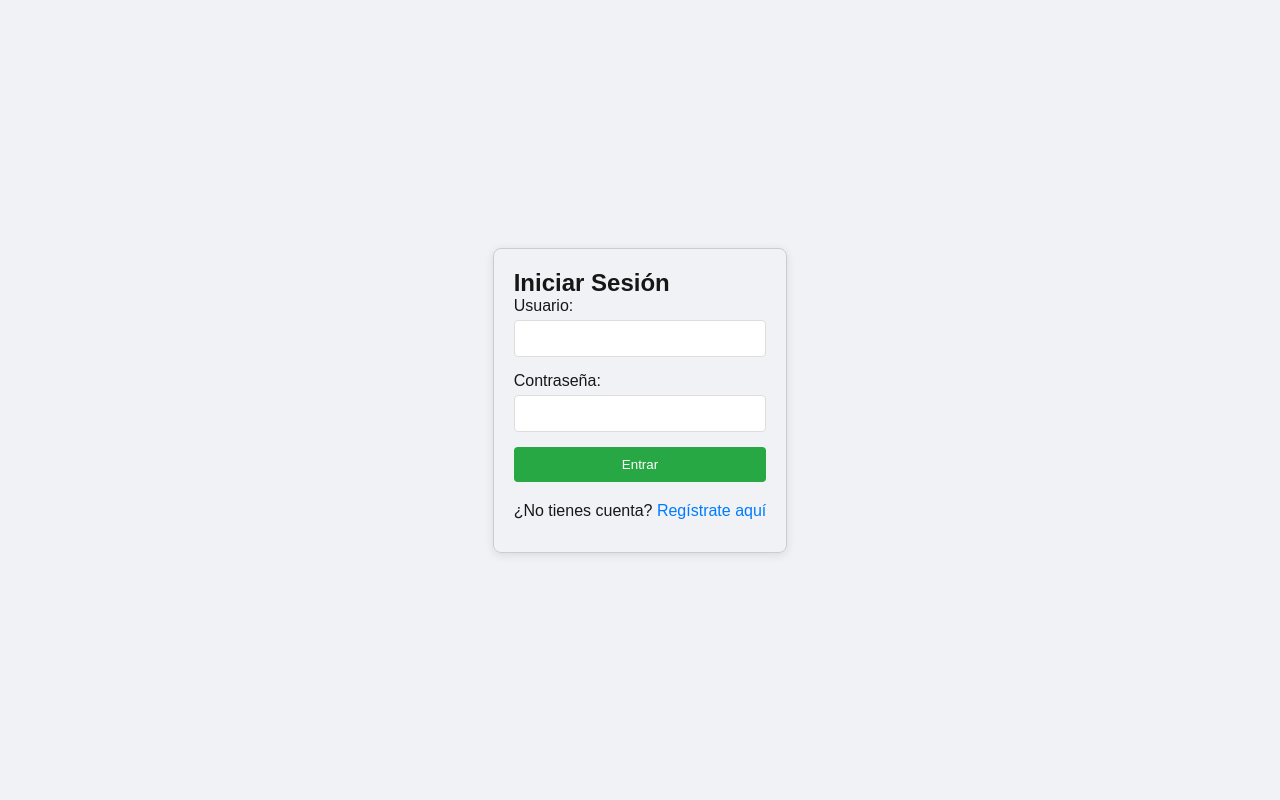
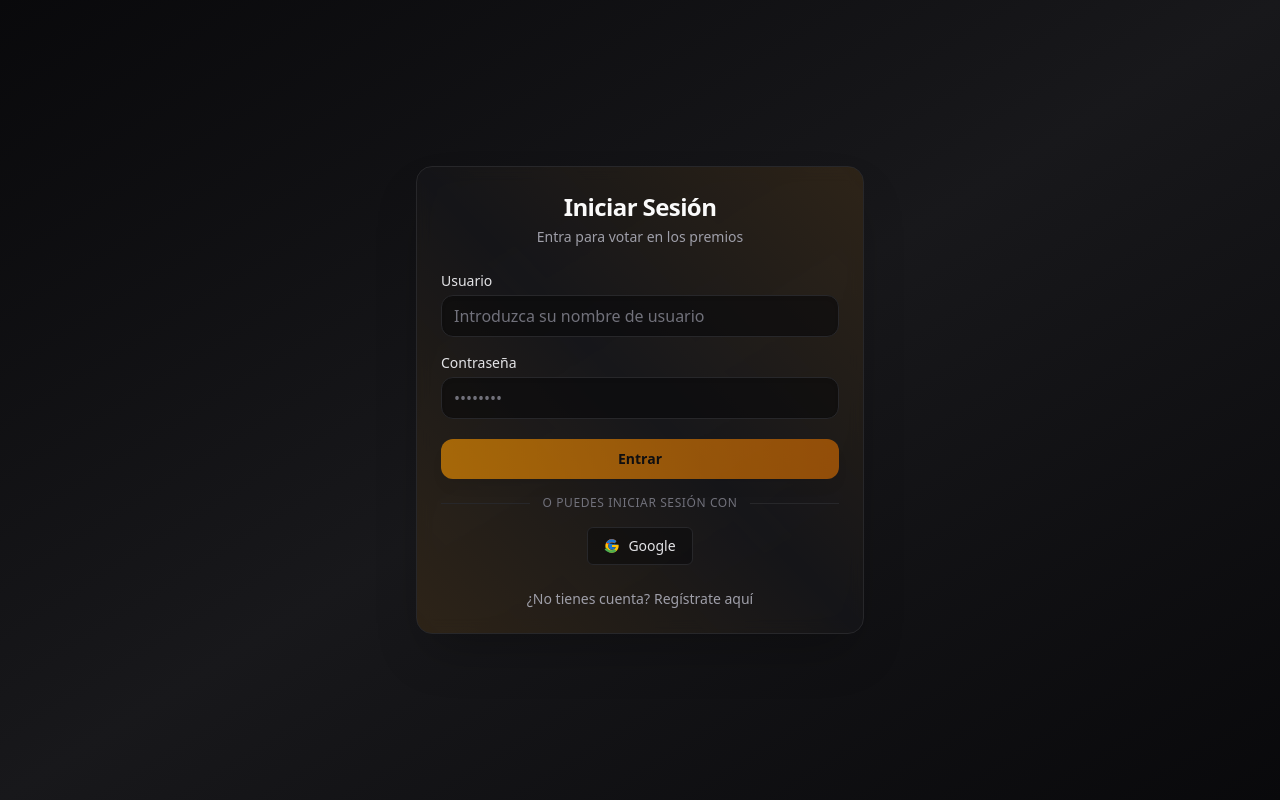
Before and after one commit to ThePeem/frontend-gala, a Next.js app: page /login in a window 1280 px wide. Built offline with nearby package versions, Linux system fonts and the light colour scheme; no server answers.

Commit message:
UI: Login con Tailwind (v4) + configuración PostCSS

```diff
--- a/package.json
+++ b/package.json
@@ -16,11 +16,15 @@
   },
   "devDependencies": {
     "@eslint/eslintrc": "^3",
+    "@tailwindcss/postcss": "^4.1.13",
     "@types/node": "^20",
     "@types/react": "^19",
     "@types/react-dom": "^19",
+    "autoprefixer": "^10.4.21",
     "eslint": "^9",
     "eslint-config-next": "15.3.5",
+    "postcss": "^8.5.6",
+    "tailwindcss": "^4.1.13",
     "typescript": "^5"
   }
 }
--- /dev/null
+++ b/postcss.config.js
@@ -0,0 +1,6 @@
+module.exports = {
+  plugins: {
+    "@tailwindcss/postcss": {},
+    autoprefixer: {},
+  },
+};
--- a/src/app/globals.css
+++ b/src/app/globals.css
@@ -1,13 +1,9 @@
+@import "tailwindcss";
+
+/* Puedes conservar variables personalizadas si las usabas */
 :root {
-  --background: #ffffff;
-  --foreground: #171717;
-}
-
-@media (prefers-color-scheme: dark) {
-  :root {
-    --background: #0a0a0a;
-    --foreground: #ededed;
-  }
+  --background: #0a0a0a;
+  --foreground: #ededed;
 }
 
 html,
@@ -19,24 +15,11 @@ body {
 body {
   color: var(--foreground);
   background: var(--background);
-  font-family: Arial, Helvetica, sans-serif;
   -webkit-font-smoothing: antialiased;
   -moz-osx-font-smoothing: grayscale;
-}
-
-* {
-  box-sizing: border-box;
-  padding: 0;
-  margin: 0;
 }
 
 a {
   color: inherit;
   text-decoration: none;
 }
-
-@media (prefers-color-scheme: dark) {
-  html {
-    color-scheme: dark;
-  }
-}
--- a/src/app/login/page.tsx
+++ b/src/app/login/page.tsx
@@ -1,13 +1,117 @@
-// src/app/login/page.tsx
-import LoginForm from '../../components/LoginForm'; // Ajusta la ruta si es necesario
+"use client";
 
-// Este es un Server Component por defecto, lo cual está bien ya que solo renderiza el Client Component
-const LoginPage: React.FC = () => {
+import { useState } from "react";
+import { useAuth } from "@/utils/AuthContext";
+
+export default function LoginPage() {
+  const { login, loading } = useAuth();
+  const [username, setUsername] = useState("");
+  const [password, setPassword] = useState("");
+  const [submitting, setSubmitting] = useState(false);
+  const [error, setError] = useState<string | null>(null);
+
+  const onSubmit = async (e: React.FormEvent) => {
+    e.preventDefault();
+    if (!username || !password) return;
+    setSubmitting(true);
+    setError(null);
+    const res = await login(username, password);
+    if (!res.success) {
+      setError(res.error?.detail || "Credenciales inválidas. Por favor, inténtalo de nuevo.");
+      setSubmitting(false);
+    }
+  };
+
   return (
-    <div style={{ display: 'flex', justifyContent: 'center', alignItems: 'center', minHeight: '100vh', backgroundColor: '#f0f2f5' }}>
-      <LoginForm />
+    <div className="min-h-screen flex items-center justify-center bg-gradient-to-br from-zinc-950 via-zinc-900 to-zinc-950 text-white p-6">
+      <div className="relative w-full max-w-md">
+        <div className="relative overflow-hidden rounded-2xl border border-zinc-800 bg-zinc-900/60 p-6 shadow-2xl backdrop-blur">
+          <div className="pointer-events-none absolute -inset-1 rounded-2xl bg-gradient-to-tr from-amber-500/10 via-amber-400/0 to-amber-500/10"></div>
+
+          <header className="relative">
+            <h2 className="text-center text-2xl font-semibold tracking-tight text-zinc-50">Iniciar Sesión</h2>
+            <p className="mt-1 text-center text-sm text-zinc-400">Entra para votar en los premios</p>
+          </header>
+
+          <form className="relative mt-6 space-y-4" onSubmit={onSubmit}>
+            <div>
+              <label htmlFor="username" className="mb-1 block text-sm font-medium text-zinc-200">
+                Usuario
+              </label>
+              <input
+                type="text"
+                id="username"
+                className="block w-full rounded-xl border border-zinc-800 bg-zinc-950/60 px-3 py-2 text-zinc-100 shadow-inner placeholder-zinc-500 focus:border-amber-500/60 focus:outline-none focus:ring-2 focus:ring-amber-500/30"
+                placeholder="Introduzca su nombre de usuario"
+                value={username}
+                onChange={(e) => setUsername(e.target.value)}
+                autoComplete="username"
+                disabled={submitting}
+              />
+            </div>
+
+            <div>
+              <label htmlFor="password" className="mb-1 block text-sm font-medium text-zinc-200">
+                Contraseña
+              </label>
+              <input
+                type="password"
+                id="password"
+                className="block w-full rounded-xl border border-zinc-800 bg-zinc-950/60 px-3 py-2 text-zinc-100 shadow-inner placeholder-zinc-500 focus:border-amber-500/60 focus:outline-none focus:ring-2 focus:ring-amber-500/30"
+                placeholder="••••••••"
+                value={password}
+                onChange={(e) => setPassword(e.target.value)}
+                autoComplete="current-password"
+                disabled={submitting}
+              />
+            </div>
+
+            {error && (
+              <div className="text-sm text-red-400 bg-red-950/30 border border-red-900 rounded-lg px-3 py-2">{error}</div>
+            )}
+
+            <button
+              type="submit"
+              disabled={submitting || !username || !password}
+              className="group mt-1 inline-flex w-full items-center justify-center gap-2 rounded-xl bg-gradient-to-r from-amber-500 to-amber-600 px-4 py-2.5 text-sm font-semibold text-zinc-950 shadow-lg transition duration-300 ease-out hover:from-amber-400 hover:to-amber-600 focus-visible:outline-none focus-visible:ring-2 focus-visible:ring-amber-500/40 disabled:opacity-60 disabled:cursor-not-allowed"
+            >
+              {submitting ? "Entrando..." : "Entrar"}
+            </button>
+          </form>
+
+          <div className="relative mt-4">
+            <div className="my-4 flex items-center gap-3">
+              <div className="h-px flex-1 bg-zinc-800"></div>
+              <span className="text-xs uppercase tracking-wider text-zinc-500">O puedes Iniciar sesión con</span>
+              <div className="h-px flex-1 bg-zinc-800"></div>
+            </div>
+
+            <div className="flex justify-center">
+              <button
+                type="button"
+                className="inline-flex items-center gap-2 rounded-md border border-zinc-800 bg-zinc-950/50 px-4 py-2 text-sm text-zinc-200 hover:bg-zinc-900 focus-visible:outline-none focus-visible:ring-2 focus-visible:ring-amber-500/40"
+                title="Próximamente: Google Sign-In"
+                disabled
+              >
+                <svg xmlns="http://www.w3.org/2000/svg" className="h-4 w-4" viewBox="0 0 48 48">
+                  <path fill="#FFC107" d="M43.611 20.083H42V20H24v8h11.303C33.602 31.742 29.268 35 24 35c-6.075 0-11-4.925-11-11s4.925-11 11-11c2.803 0 5.367 1.054 7.327 2.773l5.657-5.657C33.441 6.053 28.973 4 24 4 12.954 4 4 12.954 4 24s8.954 20 20 20 20-8.954 20-20c0-1.341-.138-2.651-.389-3.917z"/>
+                  <path fill="#FF3D00" d="M6.306 14.691l6.571 4.817C14.74 16.41 19.03 13 24 13c2.803 0 5.367 1.054 7.327 2.773l5.657-5.657C33.441 6.053 28.973 4 24 4c-7.9 0-14.646 4.564-17.694 10.691z"/>
+                  <path fill="#4CAF50" d="M24 44c5.17 0 9.86-1.977 13.409-5.192l-6.191-5.238C29.268 35 24.935 36.742 20 36.742c-5.22 0-9.64-3.018-11.642-7.389l-6.616 5.1C5.689 39.35 14.229 44 24 44z"/>
+                  <path fill="#1976D2" d="M43.611 20.083H42V20H24v8h11.303c-1.616 3.742-5.95 7-11.303 7-6.075 0-11-4.925-11-11s4.925-11 11-11c2.803 0 5.367 1.054 7.327 2.773l5.657-5.657C33.441 6.053 28.973 4 24 4c-7.9 0-14.646 4.564-17.694 10.691z"/>
+                </svg>
+                Google
+              </button>
+            </div>
+          </div>
+
+          <p className="relative mt-6 text-center text-sm text-zinc-400">
+            ¿No tienes cuenta?
+            <a href="/register" className="ml-1 font-medium text-amber-400 underline-offset-4 hover:text-amber-300 hover:underline">
+              Regístrate aquí
+            </a>
+          </p>
+        </div>
+      </div>
     </div>
   );
-};
-
-export default LoginPage;
+}
--- /dev/null
+++ b/tailwind.config.ts
@@ -0,0 +1,14 @@
+import type { Config } from 'tailwindcss'
+
+const config: Config = {
+  content: [
+    './src/pages/**/*.{js,ts,jsx,tsx,mdx}',
+    './src/components/**/*.{js,ts,jsx,tsx,mdx}',
+    './src/app/**/*.{js,ts,jsx,tsx,mdx}',
+  ],
+  theme: {
+    extend: {},
+  },
+  plugins: [],
+}
+export default config
```
Also changed, not shown: 1 other file (tests, documents, lock files or other folders).
